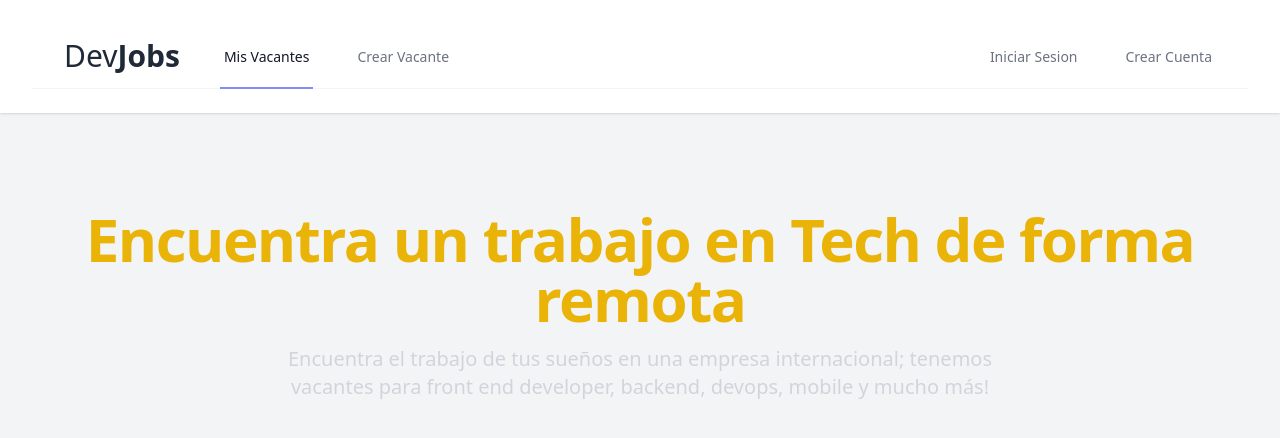
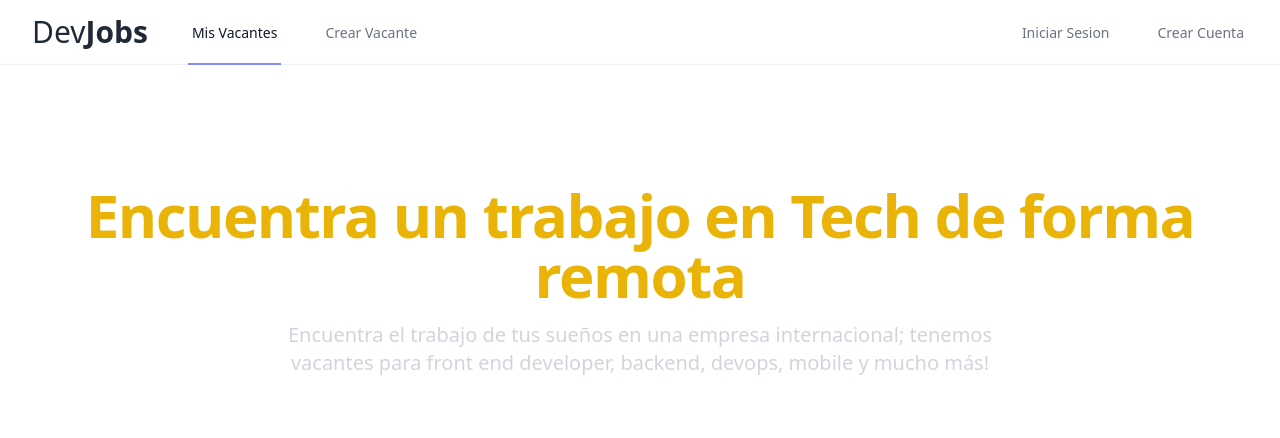
Before and after one commit to ValentinHRoldan/Laravel---React---DevJobs, a React (Vite) app in the folder React-DevJobs/: page / in a window 1280 px wide. Shown: the top 438 px of the page. Built offline with nearby package versions, Linux system fonts and the light colour scheme.

Commit message:
nav arreglado

```diff
--- a/React-DevJobs/src/Layouts/Layout.jsx
+++ b/React-DevJobs/src/Layouts/Layout.jsx
@@ -4,14 +4,12 @@ import { Outlet } from 'react-router-dom'
 export default function Layout({children}) {
   return (
     <div class="min-h-screen bg-gray-100 dark:bg-gray-900 text-white">
+        {children}
         <header class="bg-white dark:bg-gray-800 shadow">
             <div class="max-w-7xl mx-auto py-6 px-4 sm:px-6 lg:px-8">
                 <Outlet/>
             </div>
         </header>
-    <main>
-        {children}
-    </main>
     </div>
   )
 }
--- a/React-DevJobs/src/Layouts/Navigation.jsx
+++ b/React-DevJobs/src/Layouts/Navigation.jsx
@@ -1,5 +1,6 @@
 import React from 'react'
 import Enlace from '../components/Enlace'
+import { Link } from 'react-router-dom'
 
 export default function Navigation() {
     return (
@@ -8,11 +9,11 @@ export default function Navigation() {
                 <div class="flex justify-between h-16">
                     <div class="flex">
                         <div class="shrink-0 flex items-center">
-                            <a href="">
+                            <Link to={'/'}>
                                 <p className='block h-9 text-3xl w-auto fill-current text-gray-800 dark:text-gray-200'>
                                     Dev<span class="font-extrabold">Jobs</span>
                                 </p>
-                            </a>
+                            </Link>
                         </div>
                         <div class="hidden space-x-8 sm:-my-px sm:ms-10 sm:flex">
                             <a href="" className='inline-flex items-center px-1 pt-1 border-b-2 border-indigo-400 dark:border-indigo-600 text-sm font-medium leading-5 text-gray-900 dark:text-gray-100 focus:outline-none focus:border-indigo-700 transition duration-150 ease-in-out'>Mis Vacantes</a>
--- a/React-DevJobs/src/router.jsx
+++ b/React-DevJobs/src/router.jsx
@@ -5,25 +5,19 @@ import AuthLayout from './Layouts/AuthLayout';
 import Login from './views/Login';
 import Register from './views/Register';
 import CrearVacante from './views/CrearVacante';
+import Principal from './views/Principal';
 
 const router = createBrowserRouter([
     {
         path:'/',
         element:
         <Layout>
-            <div class="py-16 bg-slate-70000 overflow-hidden lg:py-24">
-                <div class=" max-w-xl mx-auto px-4 sm:px-6 lg:px-8 lg:max-w-7xl">
-                    <div class="relative">
-                        <h2 class="text-center text-4xl leading-8 font-extrabold tracking-tight text-yellow-500 sm:text-6xl">Encuentra un trabajo en Tech de forma remota</h2>
-                        <p class="mt-4 max-w-3xl mx-auto text-center text-xl text-gray-300">Encuentra el trabajo de tus sueños en una empresa internacional; tenemos vacantes para front end developer, backend, devops, mobile y mucho más!</p>
-                    </div>
-                </div>
-            </div>
+            <Navigation/>
         </Layout>,
         children: [
             {
                 index:true,
-                element:<Navigation/>,
+                element:<Principal/>,
             },
             {
                 path:'/crear',
--- /dev/null
+++ b/React-DevJobs/src/views/Principal.jsx
@@ -0,0 +1,14 @@
+import React from 'react'
+
+export default function Principal() {
+  return (
+    <div class="py-16 bg-slate-70000 overflow-hidden lg:py-24">
+        <div class=" max-w-xl mx-auto px-4 sm:px-6 lg:px-8 lg:max-w-7xl">
+            <div class="relative">
+                <h2 class="text-center text-4xl leading-8 font-extrabold tracking-tight text-yellow-500 sm:text-6xl">Encuentra un trabajo en Tech de forma remota</h2>
+                <p class="mt-4 max-w-3xl mx-auto text-center text-xl text-gray-300">Encuentra el trabajo de tus sueños en una empresa internacional; tenemos vacantes para front end developer, backend, devops, mobile y mucho más!</p>
+            </div>
+        </div>
+    </div>
+  )
+}
```
